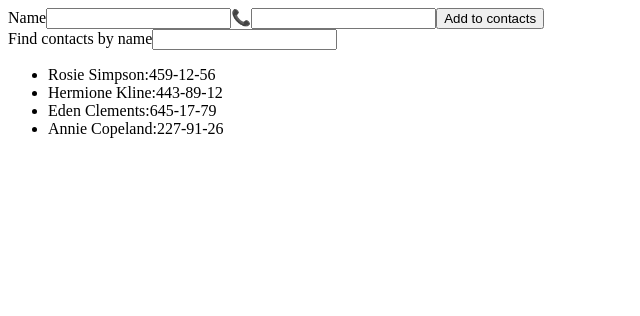
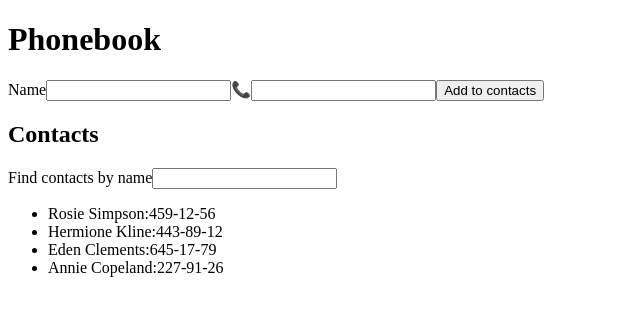
Before and after one commit to Eastvarga/goit-react-hw-02-phonebook, a React (Create React App) app: page / in a window 1280 px wide. Shown: the top 316 px of the page, without its empty margins (0-640 px from the left). Built offline with nearby package versions, Linux system fonts and the light colour scheme.

Commit message:
Added alert for prevent  re-entry name

```diff
--- a/src/App.js
+++ b/src/App.js
@@ -20,6 +20,13 @@ class App extends Component {
     this.setState({ filter: filter });
   };
   formSubmitHandler = ({ name, number }) => {
+    if (this.state.contacts.some((elem) => elem.name === name)) {
+      // console.log(
+      //   this.state.contacts.some((elem) => elem.name === name)
+      // );
+      window.alert(`${name} is already in contacts`);
+      return;
+    }
     this.setState((prevState) => {
       return {
         contacts: [
@@ -31,16 +38,19 @@ class App extends Component {
   };
 
   render() {
+    const filter = this.state.filter.toLowerCase();
     return (
       <div>
+        <h1>Phonebook</h1>
         <Form onSubmit={this.formSubmitHandler} />
+        <h2>Contacts</h2>
         <FindInput onChange={this.filterHendler} />
         <ContactList
           contacts={
             this.state.filter === ""
               ? this.state.contacts
               : this.state.contacts.filter(({ name }) => {
-                  return name.toLowerCase().includes(this.state.filter);
+                  return name.toLowerCase().includes(filter);
                 })
           }
         />
```
